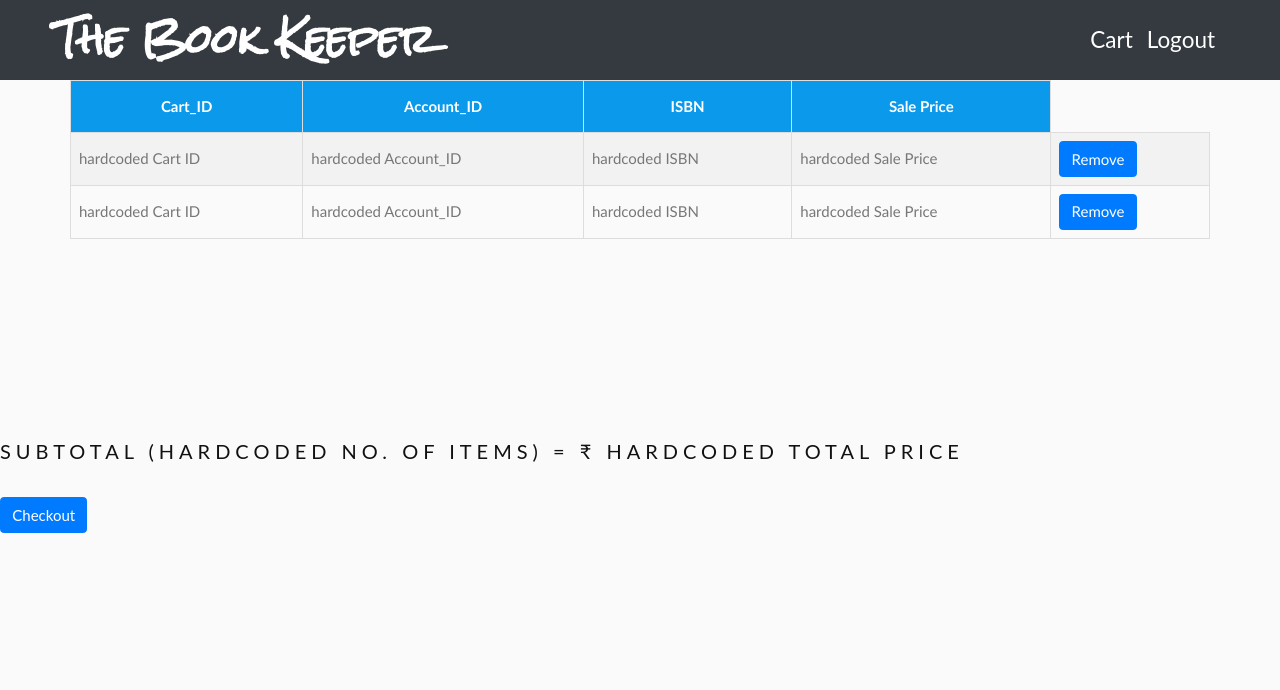
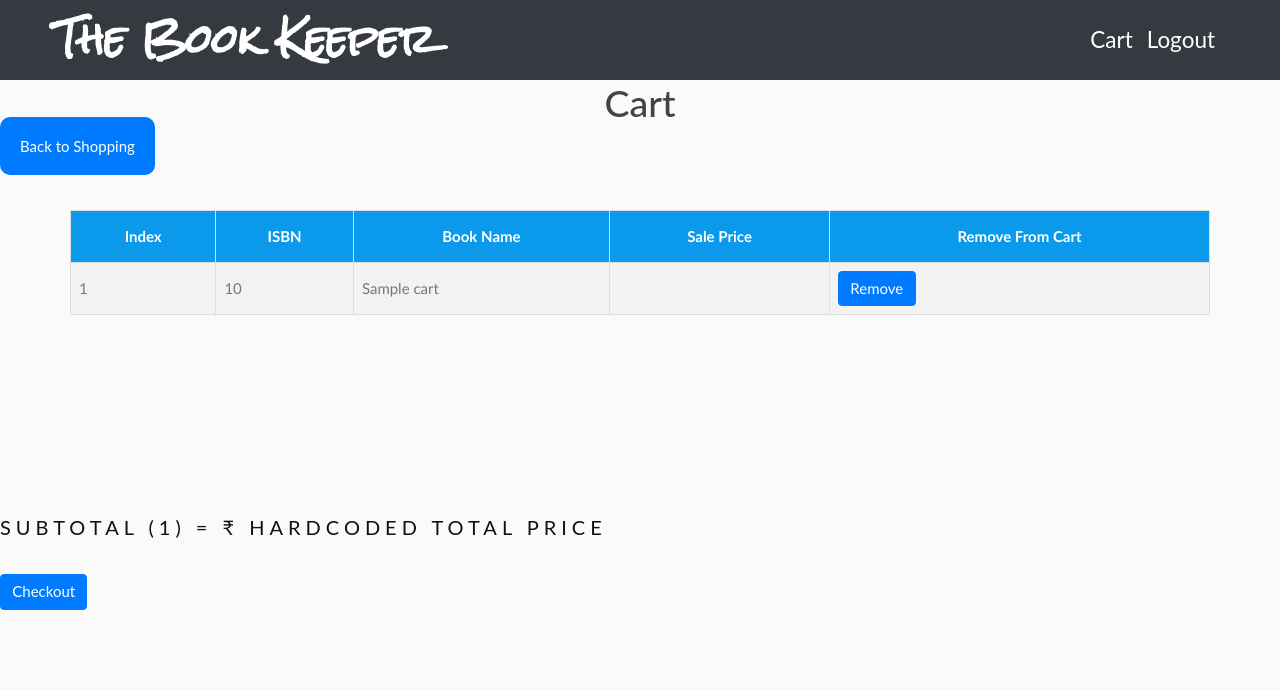
Before and after one commit to Gooner1886/dbms-mini-project, a Flask app: page /cart in a window 1280 px wide. Shown: the top 690 px of the page. Run offline with Flask 2, Linux system fonts and the light colour scheme; the visitor is signed in with stand-in values (Sample User, id 1); tables that the repository leaves empty or names only in its code hold one stand-in row (values such as "Sample post"); some libraries are stand-ins or nearby versions.

Commit message:
Added add/remove cart

```diff
--- a/app.py
+++ b/app.py
@@ -10,19 +10,19 @@ from helpers import login_required
 import mysql.connector
 from functools import wraps
 
-""" mydb = mysql.connector.connect(
+mydb = mysql.connector.connect(
   host="localhost",
   user="root",
   password="rootroot",
   database="thebookkeeper",
-) """
+)
 
-mydb = mysql.connector.connect(
-    host="localhost",
-    user="root",
-    password="Siddharth#52",
-    database="dbmsminiproject"
-)
+# mydb = mysql.connector.connect(
+#     host="localhost",
+#     user="root",
+#     password="Siddharth#52",
+#     database="dbmsminiproject"
+# )
 
 print(mydb)
 
@@ -251,14 +251,14 @@ def catalogue():
         mydb.commit()
         print("Book viewing details inserted")
 
-        get_saleprice = "SELECT SalePrice FROM Books WHERE ISBN = %s"
+        get_saleprice = "SELECT SalePrice, Book_name FROM Books WHERE ISBN = %s"
         isbn_val = (ISBN, )
         cur.execute(get_saleprice, isbn_val)
         rows = cur.fetchall()
         print(rows)
 
-        insert_cart = "INSERT INTO CART(Account_ID, ISBN, SalePrice) VALUES(%s, %s, %s)"
-        cartval = (session["user_id"], ISBN, rows[0][0])
+        insert_cart = "INSERT INTO CART(Account_ID, ISBN, Book_name, SalePrice) VALUES(%s, %s, %s, %s)"
+        cartval = (session["user_id"], ISBN, rows[0][1], rows[0][0])
         cur.execute(insert_cart, cartval)
         mydb.commit()
         print("Cart details inserted")
@@ -278,6 +278,20 @@ def catalogue():
         print(bal)
         return render_template("catalogue.html", title="Catalogue of Books", rows = rows, lenrow = lenrow, bal = bal)
 
+
 @app.route("/cart", methods = ["GET", "POST"])
 def cart():
-    return render_template("cart.html")
+    cur = mydb.cursor()
+    if request.method == "GET":
+        select_cart = "SELECT * FROM Cart WHERE Account_ID=%s"
+        cur.execute(select_cart, (session["user_id"],))
+        cart = cur.fetchall()
+        print(cart)
+        cartlen = len(cart)
+        return render_template("cart.html", cart=cart, cartlen=cartlen)
+    elif request.method == "POST":
+        CARTISBN = request.form["CARTISBN"]
+        print(CARTISBN)
+        deleteitem = "DELETE FROM Cart WHERE ISBN=%s"
+        cur.execute(deleteitem, (CARTISBN, ))
+        return redirect("/cart")
--- a/templates/cart.html
+++ b/templates/cart.html
@@ -6,22 +6,27 @@
 
 {% block body %}
     <div style="padding-bottom: 200px; width:100%;">
-        <table style="width:100%" id="tables" class="container p-5">
+        <div style="width: 100%">
+            <h1 style="text-align: center">Cart</h1>
+            <a style="margin-top: 20px; text-decoration: none; align-self: center; padding: 20px; border-radius: 10px; " class="btn-primary" href="/catalogue">Back to Shopping</a>
+        </div>
+        <table style="width:100%; margin-top: 50px;" id="tables" class="container p-5">
             <tr>
-                <th>Cart_ID</th>
-                <th>Account_ID</th>
+                <th>Index</th>
                 <th>ISBN</th>
+                <th>Book Name</th>
                 <th>Sale Price</th>
+                <th>Remove From Cart</th>
             </tr>
-            {% for i in range(2) %}
+            {% for i in range(cartlen) %}
                 <tr>
-                    <td>hardcoded Cart ID</td>
-                    <td>hardcoded Account_ID</td>
-                    <td>hardcoded ISBN</td>
-                    <td>hardcoded Sale Price</td>
+                    <td>{{ i+1 }}</td>
+                    <td>{{ cart[i][2] }}</td>
+                    <td>{{ cart[i][3] }}</td>
+                    <td>{{ cart[i][4] }}</td>
                     <td>
                         <form action="/cart" method="post">
-                            <button class="btn btn-primary" name="ISBN" value="hardcoded ISBN" type="submit">Remove</button>
+                            <button class="btn btn-primary" name="CARTISBN" value="{{ cart[i][2] }}" type="submit">Remove</button>
                         </form>
                     </td>
                 </tr>
@@ -29,7 +34,7 @@
         </table>
     </div>
     <div style="width:100%">
-        <h3 >Subtotal (hardcoded no. of items) = ₹ hardcoded total price</h3>
+        <h3 >Subtotal ({{ cartlen }}) = ₹ hardcoded total price</h3>
         <br>
         <form action="/cart" method="post">
             <a class="btn btn-primary" id="submit" name="submit" value="hardcoded total price" href="/catalogue">Checkout</a></form>
--- a/templates/layout.html
+++ b/templates/layout.html
@@ -85,7 +85,7 @@
                 </div>
                 {% if session.user_id %}
                     <div class="navright">
-                        <a class="links" href="/">Cart</a>
+                        <a class="links" href="/cart">Cart</a>
                         <a class="links" href="/logout">Logout</a>
                     </div>
                 {% else %}
--- a/templates/thankyou.html
+++ b/templates/thankyou.html
@@ -23,7 +23,9 @@
 		<p class="main-content__body" data-lead-id="main-content-body">Thank you for listing your book for a fellow bookworm to avail. Your book is now On Sale and will be visible on the book list in the catalogue to potential buyers! Thank you for using The Book Keeper Portal!</p>
 	</div>
 
-	<a style = "text-decoration: none; font-size: large; font-weight: 500; margin-top: 20px;" href = "/decide">Back to decide page?</a>
+	<div style="margin-top: 30px;">
+        <a style = "text-decoration: none; font-size: large; font-weight: 500;" href = "/decide">Back to decide page?</a>
+    </div>
 
 	<footer class="site-footer" id="footer">
 		<p class="site-footer__fineprint" id="fineprint">Copyright ©2021 The Book Keeper | All Rights Reserved</p>
```
